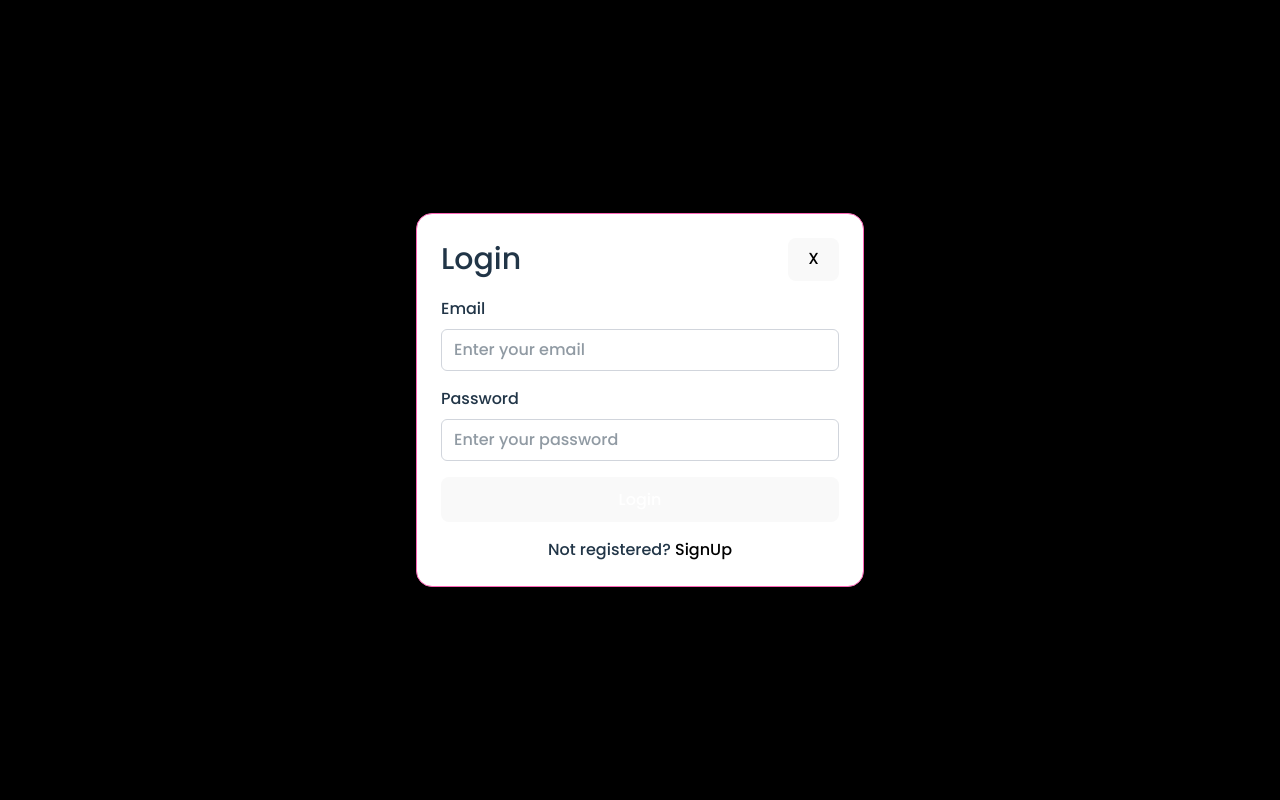
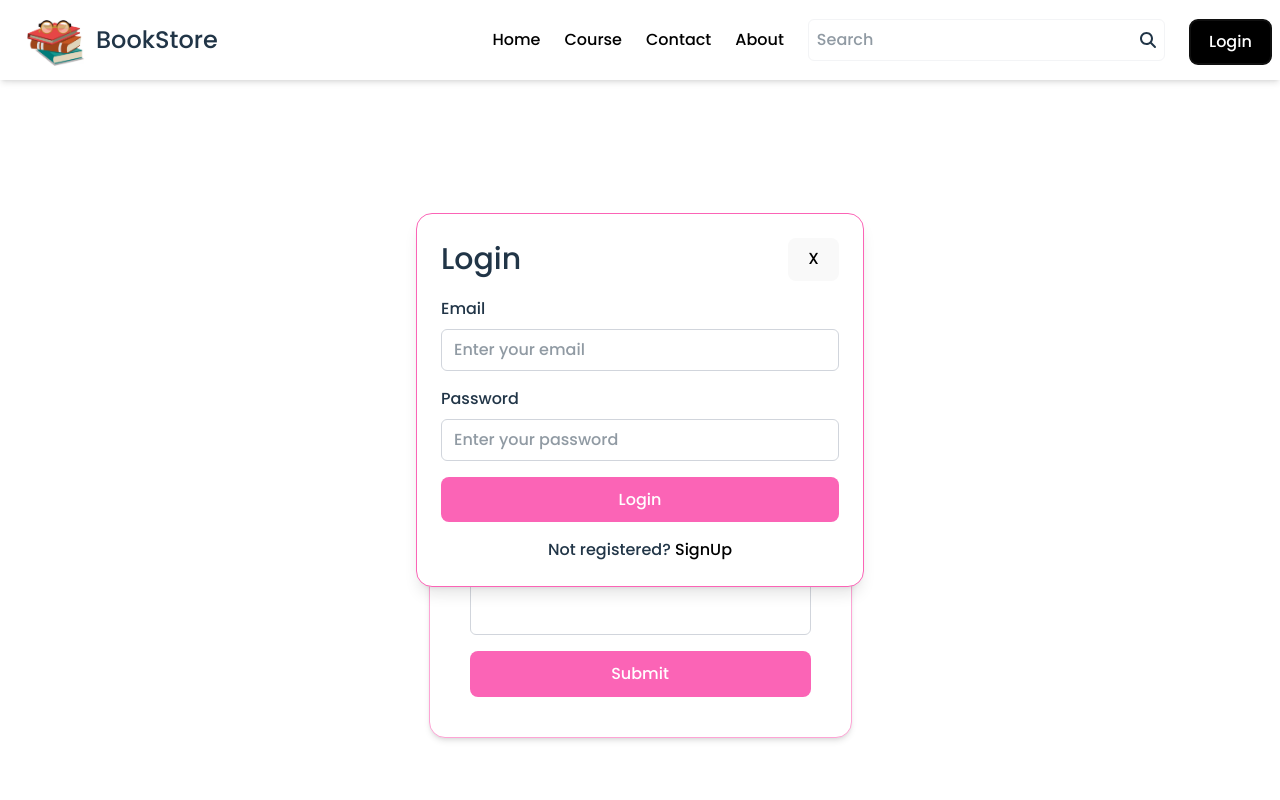
Before and after one commit to Tanu2406/bookstore_v2, a React (Vite) app in the folder Fronted/: page /contact in a window 1280 px wide. Both pictures are taken after a click on the button "Login". Shown: the top 800 px of the page. Built offline with nearby package versions, Linux system fonts and the light colour scheme; a web font is replaced by a local one.

Commit message:
changes in fronted

```diff
--- a/Fronted/src/components/Contact.jsx
+++ b/Fronted/src/components/Contact.jsx
@@ -13,9 +13,9 @@ const Contact = () => {
   };
 
   return (
-    <div className="flex flex-col items-center min-h-screen pt-24 px-4">
+    <div className="flex justify-center items-center min-h-screen px-4">
       {/* Contact Form Container */}
-      <div className="bg-white p-6 border border-pink-300 rounded-2xl shadow-md max-w-lg w-full">
+      <div className="bg-white p-6 md:p-10 border border-pink-300 rounded-2xl shadow-md w-full max-w-xl lg:max-w-3xl">
         <h2 className="text-3xl font-bold text-center mb-6">Contact Us</h2>
 
         {/* Form */}
@@ -59,7 +59,7 @@ const Contact = () => {
           </div>
 
           {/* Submit Button */}
-          <button type="submit" className="w-full bg-pink-400 text-white py-2 rounded-lg hover:bg-pink-300 transition">
+          <button type="submit" className="w-full !bg-pink-400 text-white py-2 rounded-lg hover:bg-pink-300 transition">
             Submit
           </button>
         </form>
--- a/Fronted/src/components/Login.jsx
+++ b/Fronted/src/components/Login.jsx
@@ -55,7 +55,7 @@ const Login = ({ visible, onClose }) => {
   if (!visible) return null;
 
   return (
-    <div className="fixed inset-0 flex justify-center items-center bg-black bg-opacity-50 z-50">
+    <div className="fixed inset-0 flex justify-center items-center  bg-opacity-1 z-50">
       <div className="m-4 w-full max-w-md bg-white p-6 border border-pink-400 rounded-2xl shadow-lg overflow-auto">
         <form onSubmit={handleSubmit(onSubmit)}>
           {/* Title & Close Button */}
@@ -98,7 +98,7 @@ const Login = ({ visible, onClose }) => {
 
           {/* Buttons & Signup Redirect */}
           <div className="flex justify-between items-center">
-            <button className="bg-pink-400 text-white px-6 py-2 rounded-lg hover:bg-pink-300 w-full">
+            <button className="!bg-pink-400 text-white px-6 py-2 rounded-lg hover:bg-pink-300 w-full">
               Login
             </button>
           </div>
--- a/Fronted/src/components/SignUp.jsx
+++ b/Fronted/src/components/SignUp.jsx
@@ -96,7 +96,7 @@ const SignUp = () => {
 
             {/* Buttons & Login Redirect */}
             <div className="flex justify-between items-center">
-              <button type="submit" className="bg-pink-400 text-white px-6 py-2 rounded-lg hover:bg-pink-300">
+              <button type="submit" className="!bg-pink-400 text-white px-6 py-2 rounded-lg hover:bg-pink-300">
                 Sign Up
               </button>
               <p>
```
